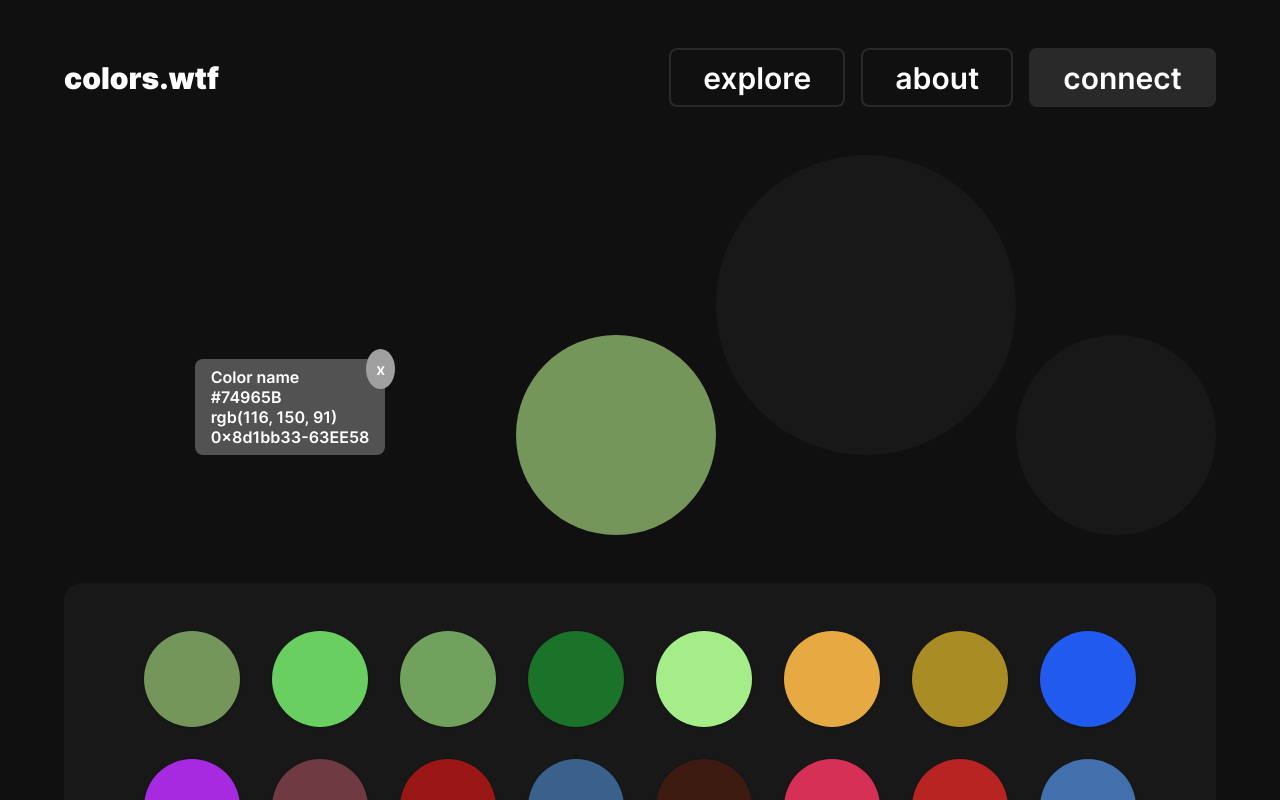
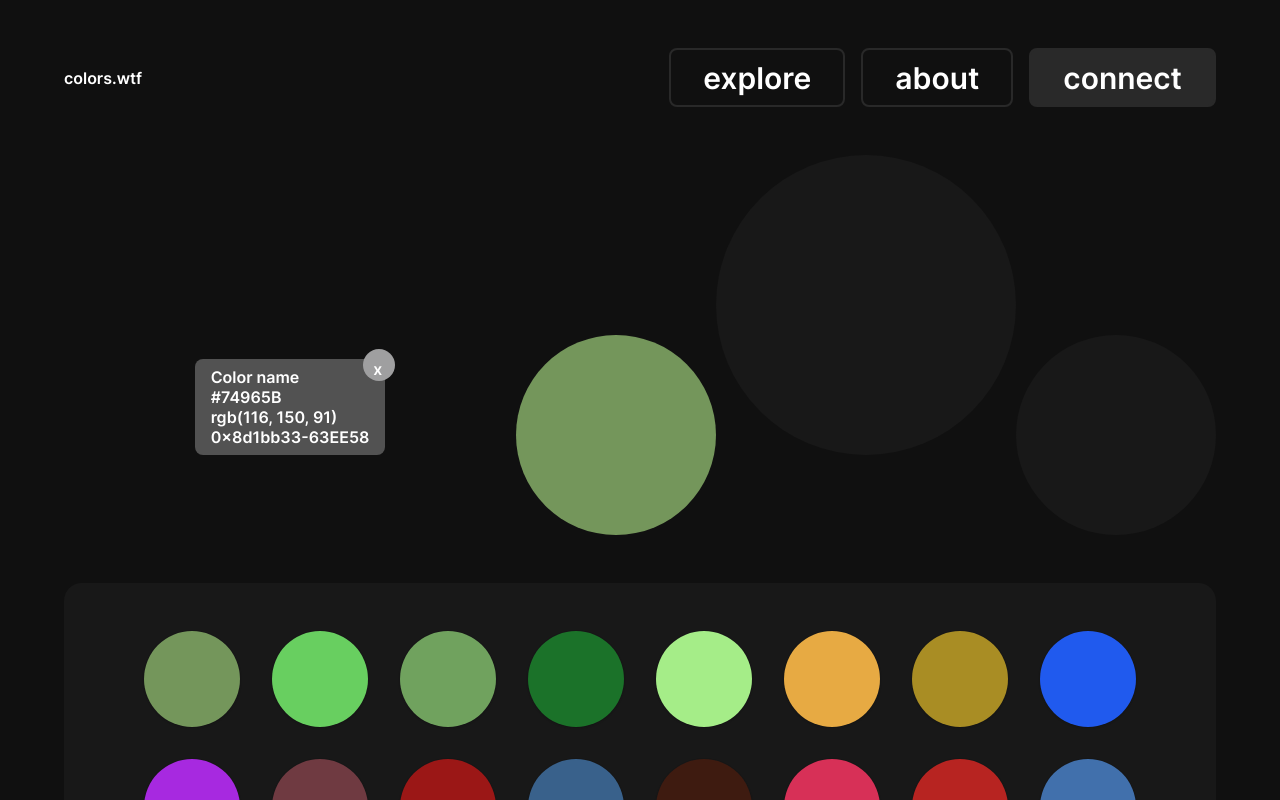
Before and after one commit to dev-lukian/colors.wtf, a Next.js app: page / in a window 1280 px wide. Both pictures are taken after a click on the element 192 px from the left and 679 px from the top of the page. Shown: the top 800 px of the page. Built offline with nearby package versions, Linux system fonts and the light colour scheme.

Commit message:
Minor fixes

```diff
--- a/components/ColorMixLabel/ColorMixLabel.module.css
+++ b/components/ColorMixLabel/ColorMixLabel.module.css
@@ -12,9 +12,8 @@
   position: absolute;
   right: -10px;
   top: -10px;
-  padding: 10px
-}
-
-.closeButton:hover {
+  height: 2rem;
+  width: 2rem;
+  padding: 10px;
   cursor: pointer;
 }
--- a/components/Navbar/Navbar.jsx
+++ b/components/Navbar/Navbar.jsx
@@ -5,7 +5,7 @@ import styles from './Navbar.module.css';
 const Navbar = () => {
   return (
     <div className={styles.navbarWrapper}>
-      <Link href="/"><div style={{fontWeight: "bold", fontSize: "var(--font-size-30)"}}>colors.wtf</div></Link>
+      <Link href="/"><div className={{fontWeight: "bold", fontSize: "var(--font-size-30)"}}>colors.wtf</div></Link>
       <div className={styles.buttonWrapper}>
         <button className={cn('button')}>explore</button>
         <Link href="/about"><button href="about" className={cn('button')}>about</button></Link>
```
